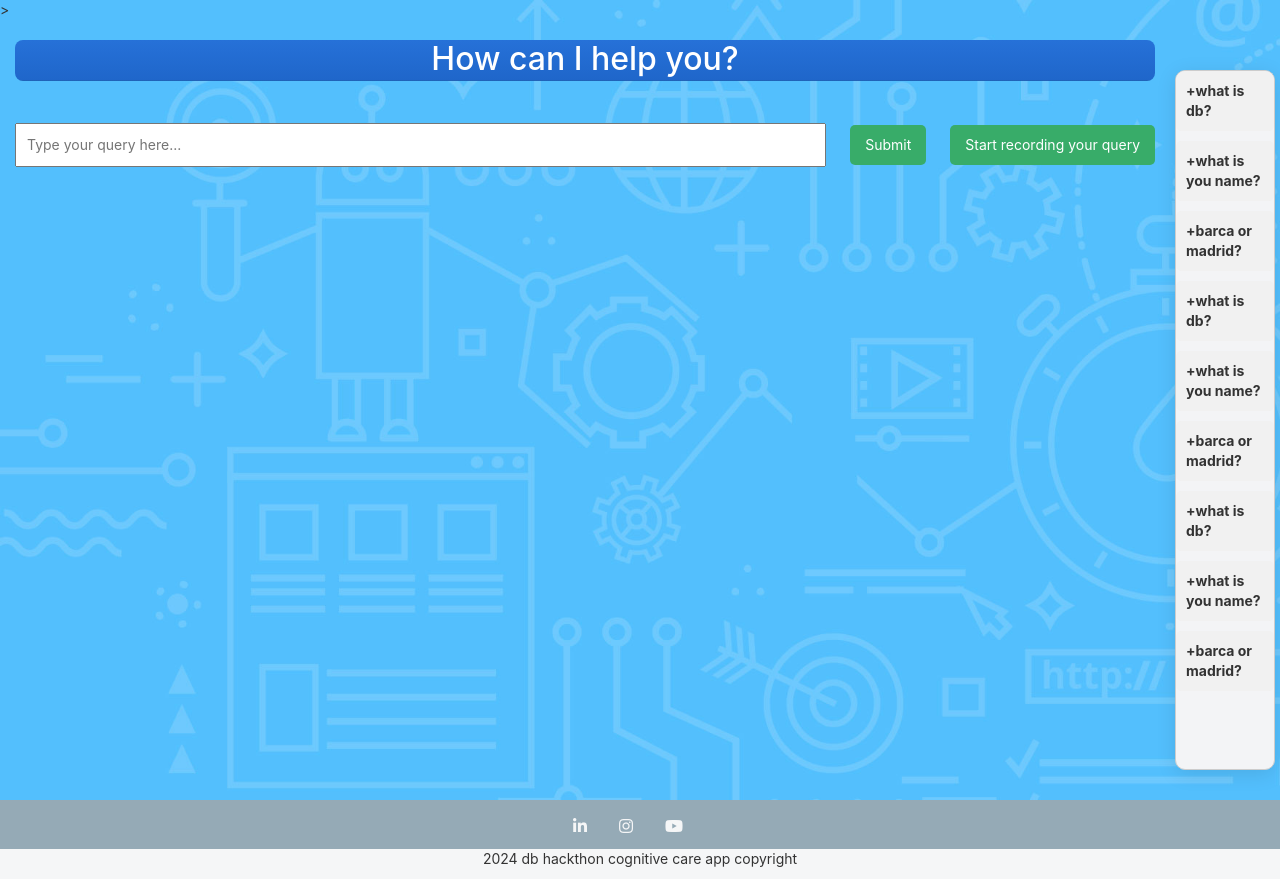
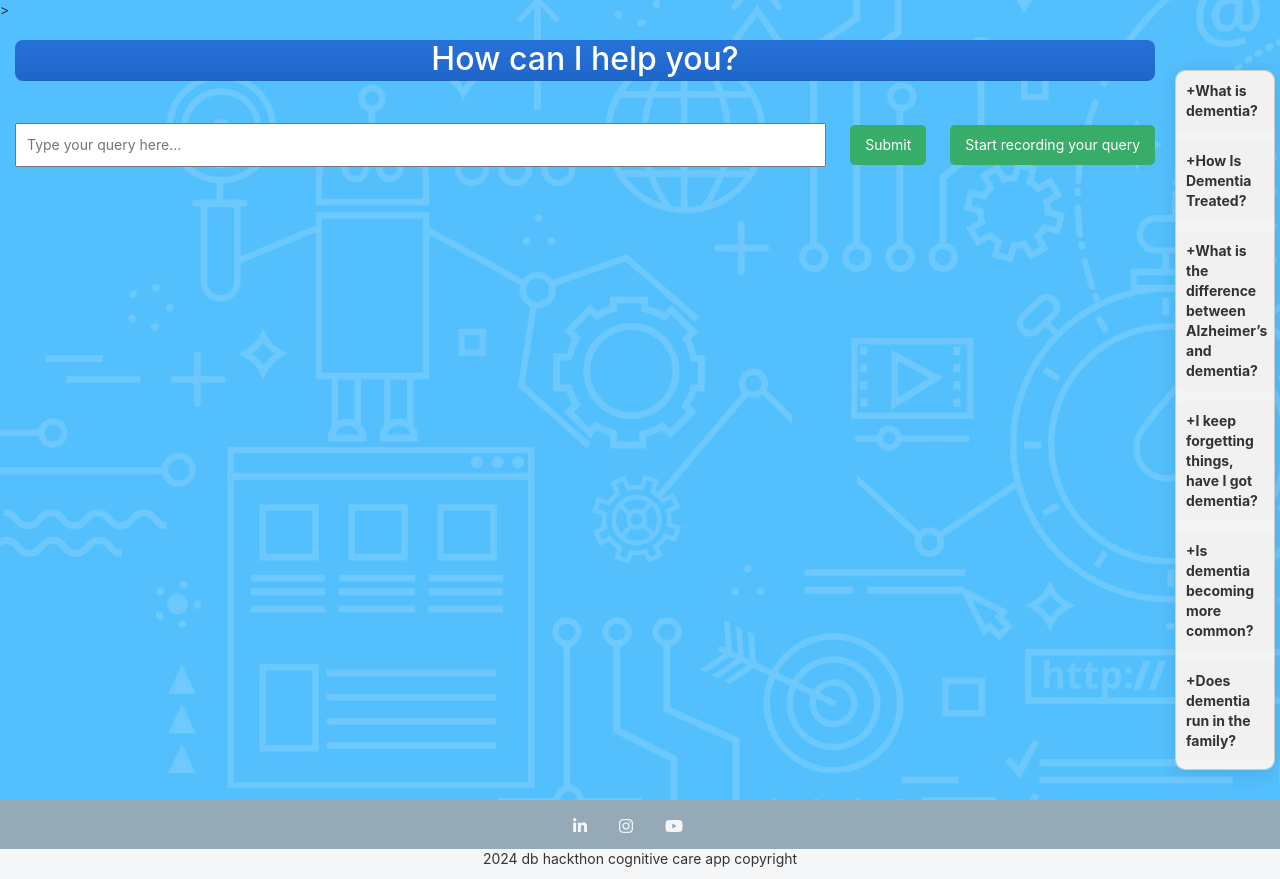
Before and after one commit to ndrohankar/dementia-app, a React (Create React App) app: page / in a window 1280 px wide. Built offline with nearby package versions, Linux system fonts and the light colour scheme.

Commit message:
questions added. Please enter the commit message for your changes. Lines starting

```diff
--- a/src/AccordianFAQ.js
+++ b/src/AccordianFAQ.js
@@ -4,15 +4,14 @@ const AccordionFAQ = () => {
   const [openIndex, setOpenIndex] = useState(null);
 
   const faqs = [
-    { question: 'what is db?', answer: 'db is deutsche bank' },
-    { question: 'what is you name?', answer: 'My Name is John Cena' },
-    { question: 'barca or madrid?', answer: 'Always Barcelona' },
-    { question: 'what is db?', answer: 'db is deutsche bank' },
-    { question: 'what is you name?', answer: 'My Name is John Cena' },
-    { question: 'barca or madrid?', answer: 'Always Barcelona' },
-    { question: 'what is db?', answer: 'db is deutsche bank' },
-    { question: 'what is you name?', answer: 'My Name is John Cena' },
-    { question: 'barca or madrid?', answer: 'Always Barcelona' },
+    { question: 'What is dementia?', answer: 'Dementia is an umbrella term used to describe a range of neurological conditions affecting the brain that worsen over time. It is the loss of the ability to think, remember, and reason to levels that affect daily life and activities. Some people with dementia cannot control their emotions and other behaviors, and their personality may change.' },
+    { question: 'How Is Dementia Treated?', answer: 'Visiting a primary care doctor is often the first step for people who are experiencing symptoms of dementia. Your doctor may refer you to a neurologist, which is a specialist in disorders of the brain and nervous system. Neurologists generally have the expertise needed to diagnose dementia.' },
+    { question: 'What is the difference between Alzheimer’s and dementia?', answer: 'Dementia is not a disease itself, but a word used to describe a set of symptoms. Dementia is caused by diseases that affect the brain, and the symptoms of dementia can vary a great deal. They can include problems with memory, decision-making, communication, confusion, changes in mood and behaviour, and hallucinations.Dementia can be caused by a number of different diseases, with Alzheimer’s disease being the most common. Other causes of dementia include vascular dementia, dementia with Lewy bodies and frontotemporal dementia. In some cases, a person’s dementia is caused by more than one disease, such as Alzheimer’s disease and vascular dementia. This is often called mixed dementia.' },
+    { question: 'I keep forgetting things, have I got dementia?', answer: 'Most of us forget things every day, like people’s names or where we put our keys, but this is not necessarily a sign of dementia. In dementia, memory loss is more serious than forgetting things every now and then. It is memory loss that starts to interfere with everyday life, for example getting lost when going to the local shop.There are many reasons why people experience memory problems. Some medicines and drugs can affect memory. Depression, anxiety, stress, vitamin deficiency, infections and thyroid problems can also make people forgetful. If you are worried about your memory and it’s getting worse, or getting in the way of everyday life, then you should talk to your doctor.' },
+    { question: 'Is dementia becoming more common?', answer: 'Many people are worried that dementia is becoming more common. In fact, the number of people who develop dementia every year is actually falling, and has fallen by about 10% every 10 years since 1980s. This is likely due to people leading healthier lifestyles, and because of better management of medical conditions that can contribute to the development of dementia, like high blood pressure and diabetes. However, in the past, many people who developed dementia never received a diagnosis, which made overall rates seem low.This has started to change and, as a result, the number of people who develop dementia who do receive a diagnosis each year is increasing. Some other factors are contributing to this rise, making dementia seem more common now than it used to be. The UK population is getting older on average (people are living longer). And more people are talking about dementia, with one in two people knowing someone who has had a diagnosis. More than 200,000 people are diagnosed with dementia each year in the UK, and with advances in diagnosis and less social stigma attached to receiving a diagnosis, this figure will continue to rise.' },
+    { question: 'Does dementia run in the family?', answer: 'Many of us will have a relative living with the condition – but this does not mean we will develop it too. Most of the genes passed down from our parents only have a small effect on our risk of developing dementia. So, for most people, their likelihood of developing dementia is influenced as much by their age and lifestyle, as their genes.However, in some rare cases, someone may inherit a faulty gene that directly causes a specific type of dementia. Some rare types of young onset Alzheimer’s and frontotemporal dementia are caused by faulty genes which run in families. These directly inherited dementias account for just one in every 100 (1%) cases of dementia, and symptoms often start in a person’s 40s or 50s' },
+    { question: 'Is there a link between vaccines and an increased risk of dementia?', answer: 'Small amounts of metals, including mercury and aluminium, are often added to certain vaccines to improve how well the vaccine works (this is known as an ‘adjuvant’). There has been extensive research into the safety of these vaccines. There is no evidence to suggest that the trace amount of metals in vaccines have any long-term health effects. Recent research has even found that people who receive the flu vaccine have a lower risk of Alzheimer’s disease.' },
+    { question: 'Should I take aspirin to prevent Alzheimer?', answer: 'This is not recommended. Medicines known as non-steroidal anti-inflammatory drugs (NSAIDs), which include aspirin and ibuprofen, have been tested to find out whether they could reduce Alzheimer’s risk. Clinical trials have found no evidence that low-dose NSAIDs can prevent dementia. There are also concerns about side-effects, which can sometimes be serious, so it is not advised to take these drugs to protect against Alzheimer’s.' },
   ];
 
   const handleClick = (index) => {
```
